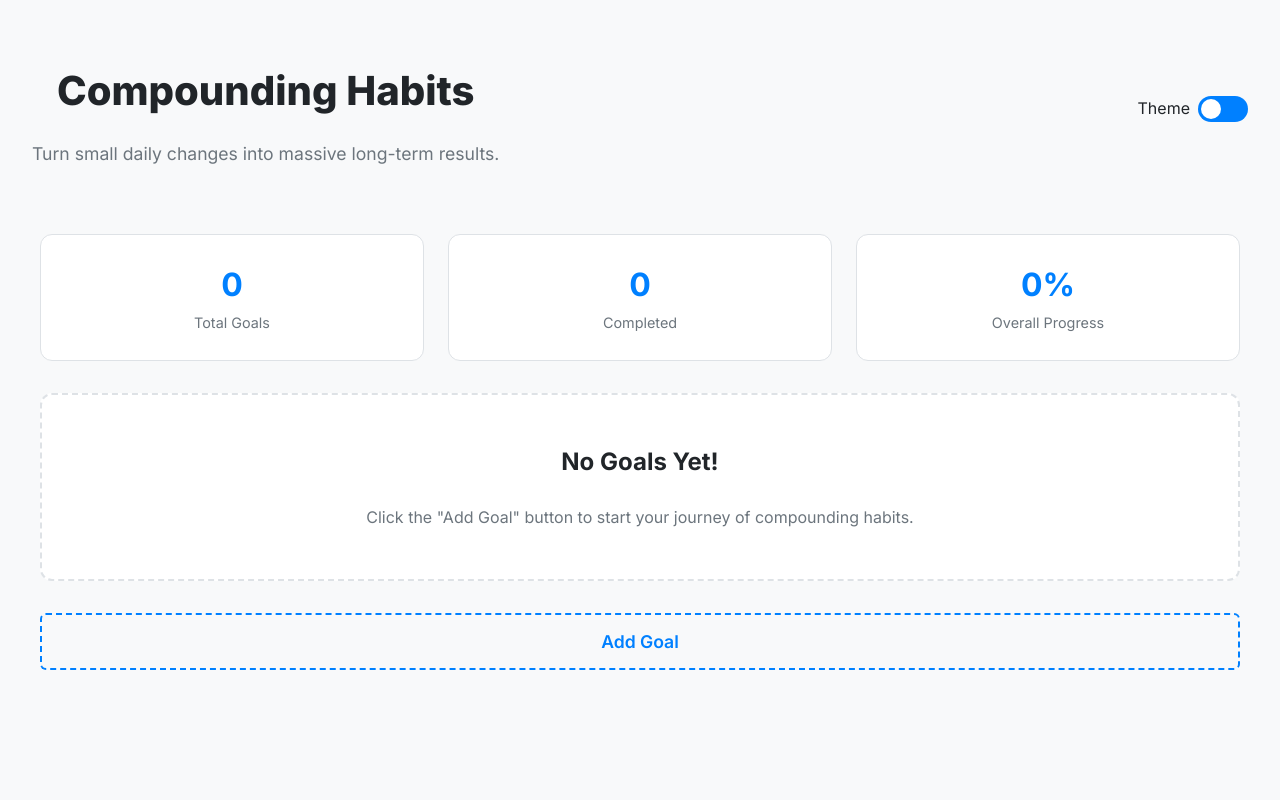
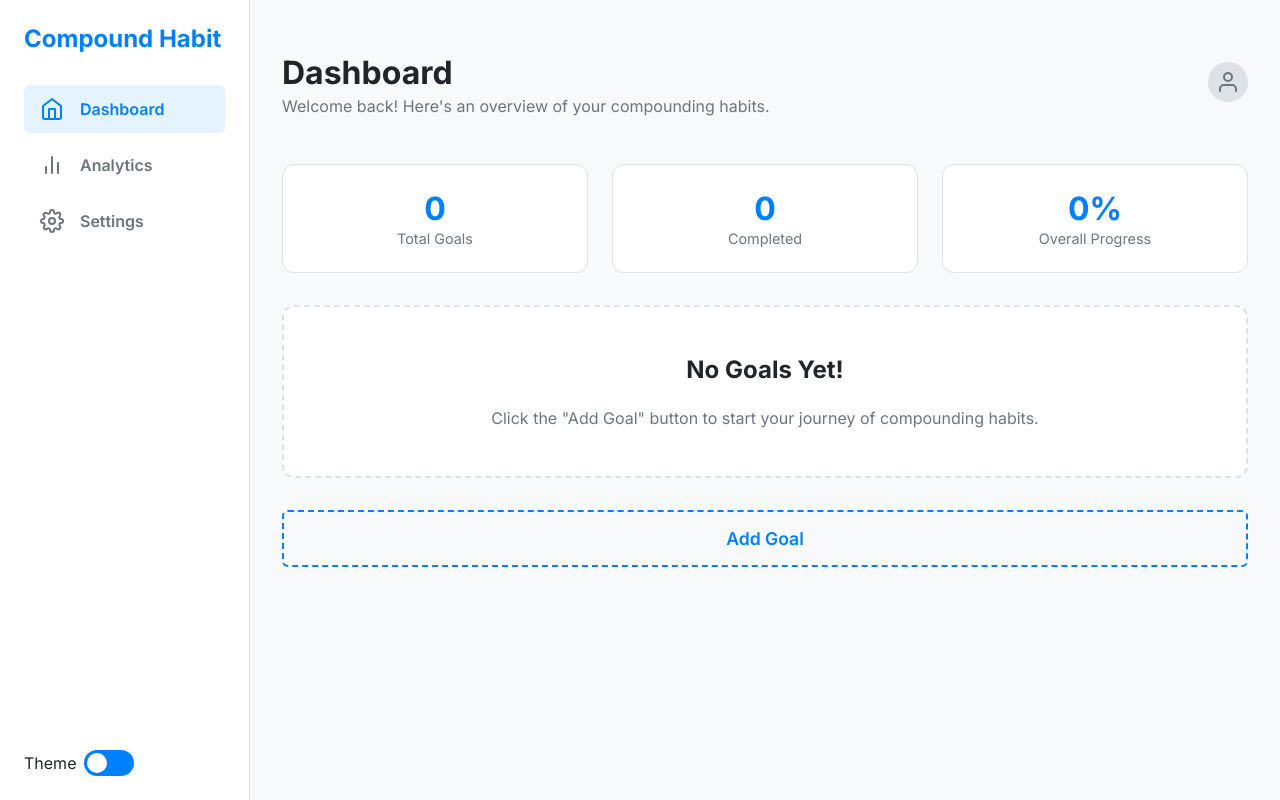
Before and after one commit to Arifrosthe1/compound-habit, a plain HTML site: page index.html in a window 1280 px wide. Drawn offline with nearby package versions, Linux system fonts and the light colour scheme.

Commit message:
Refactor layout with sidebar navigation and enhance styling for improved user experience

```diff
--- a/app.js
+++ b/app.js
@@ -664,6 +664,7 @@ document.addEventListener('DOMContentLoaded', () => {
     const init = () => {
         loadGoals();
         renderGoals();
+        feather.replace();
     };
 
     init();
--- a/index.html
+++ b/index.html
@@ -11,16 +11,32 @@
     <link rel="stylesheet" href="style.css">
 </head>
 <body>
-
-    <header>
-        <div class="header-content">
-            <h1>Compounding Habits</h1>
-            <p>Turn small daily changes into massive long-term results.</p>
+    <div class="app-container">
+        <aside class="sidebar">
+            <div class="sidebar-header">
+                <div class="logo">Compound Habit</div>
             </div>
+            <nav class="sidebar-nav">
+                <a href="#" class="nav-item active"><i data-feather="home"></i><span>Dashboard</span></a>
+                <a href="#" class="nav-item"><i data-feather="bar-chart-2"></i><span>Analytics</span></a>
+                <a href="#" class="nav-item"><i data-feather="settings"></i><span>Settings</span></a>
+            </nav>
+            <div class="sidebar-footer">
                 <div class="theme-switcher">
                     <label for="theme-toggle">Theme</label>
                     <input type="checkbox" id="theme-toggle" class="theme-toggle-checkbox">
                     <label for="theme-toggle" class="theme-toggle-label"></label>
+                </div>
+            </div>
+        </aside>
+        <div class="main-content">
+            <header>
+                <div class="header-content">
+                    <h1>Dashboard</h1>
+                    <p>Welcome back! Here's an overview of your compounding habits.</p>
+                </div>
+                <div class="user-profile">
+                    <i data-feather="user"></i>
                 </div>
             </header>
 
@@ -46,6 +62,8 @@
                     <button id="add-goal-btn" class="add-button">Add Goal</button>
                 </div>
             </main>
+        </div>
+    </div>
 
     <!-- Modal for adding a new goal -->
     <div id="add-goal-modal" class="modal-overlay" style="display: none;">
--- a/style.css
+++ b/style.css
@@ -50,28 +50,97 @@ body {
     background-color: var(--bg-color);
     color: var(--font-color);
     margin: 0;
-    padding: 2rem;
-    line-height: 1.6;
     -webkit-font-smoothing: antialiased;
     -moz-osx-font-smoothing: grayscale;
     transition: background-color 0.3s, color 0.3s;
 }
 
+.app-container {
+    display: flex;
+    height: 100vh;
+}
+
+.sidebar {
+    width: 250px;
+    background-color: var(--bg-offset-color);
+    border-right: 1px solid var(--border-color);
+    display: flex;
+    flex-direction: column;
+    padding: 1.5rem;
+}
+
+.sidebar-header {
+    margin-bottom: 2rem;
+}
+
+.logo {
+    font-size: 1.5rem;
+    font-weight: 700;
+    color: var(--primary-color);
+}
+
+.sidebar-nav {
+    display: flex;
+    flex-direction: column;
+    gap: 0.5rem;
+}
+
+.nav-item {
+    display: flex;
+    align-items: center;
+    gap: 1rem;
+    padding: 0.75rem 1rem;
+    border-radius: 6px;
+    color: var(--font-muted-color);
+    text-decoration: none;
+    font-weight: 600;
+}
+
+.nav-item.active, .nav-item:hover {
+    background-color: hsla(var(--primary-hue), 100%, 50%, 0.1);
+    color: var(--primary-color);
+}
+
+.sidebar-footer {
+    margin-top: auto;
+}
+
+.main-content {
+    flex: 1;
+    padding: 2rem;
+    overflow-y: auto;
+}
+
 header {
-    text-align: center;
-    margin-bottom: 3rem;
+    display: flex;
+    justify-content: space-between;
+    align-items: center;
+    margin-bottom: 2rem;
 }
 
 header h1 {
-    font-size: 2.5rem;
-    font-weight: 800;
-    margin-bottom: 0.5rem;
+    font-size: 2rem;
+    font-weight: 700;
+    margin-bottom: 0;
 }
 
 header p {
-    font-size: 1.1rem;
+    font-size: 1rem;
+    color: var(--font-muted-color);
+    margin-top: 0.25rem;
+}
+
+.user-profile {
+    width: 40px;
+    height: 40px;
+    border-radius: 50%;
+    background-color: var(--border-color);
+    display: flex;
+    align-items: center;
+    justify-content: center;
     color: var(--font-muted-color);
 }
+
 
 #dashboard {
     max-width: 1200px;
@@ -486,12 +555,6 @@ button:active {
 }
 
 /* --- Theme Switcher --- */
-header {
-    display: flex;
-    justify-content: space-between;
-    align-items: center;
-}
-
 .theme-switcher {
     display: flex;
     align-items: center;
```
Lines whose indentation alone changed are shown as unchanged.
